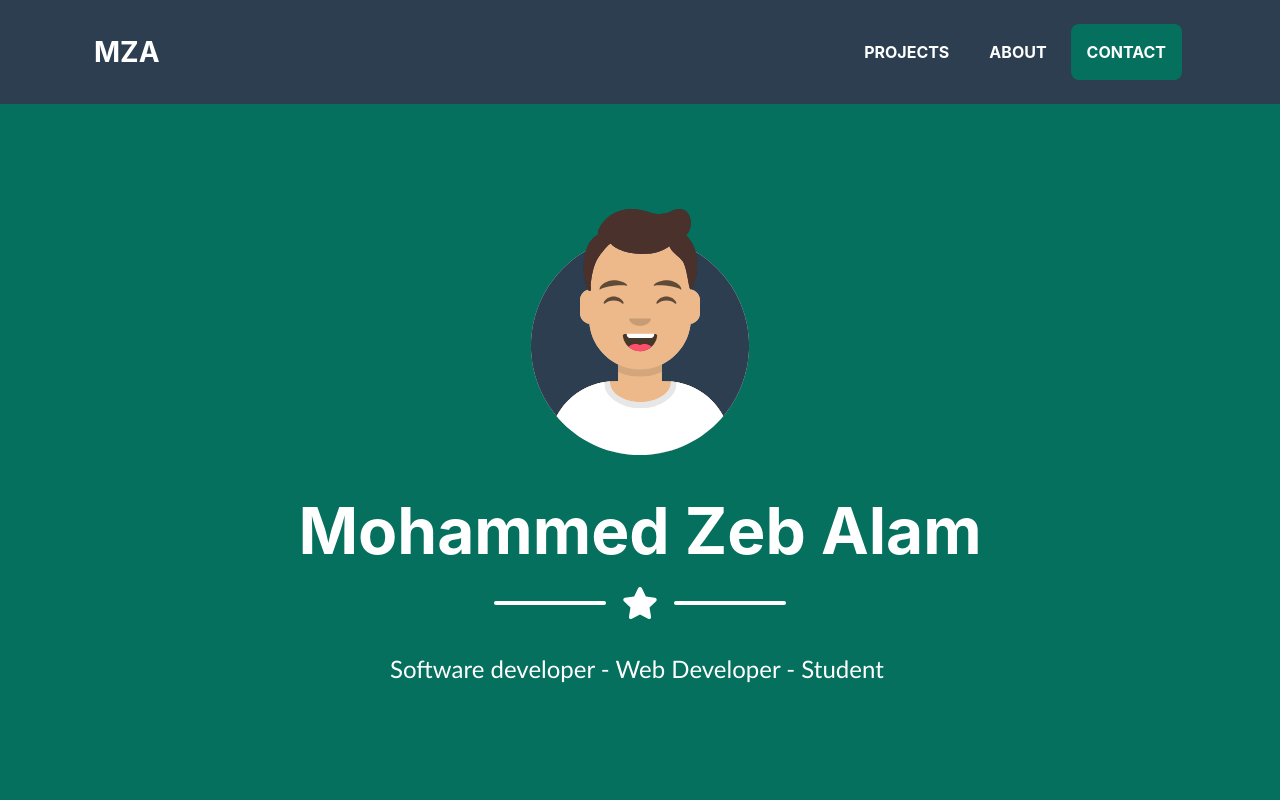
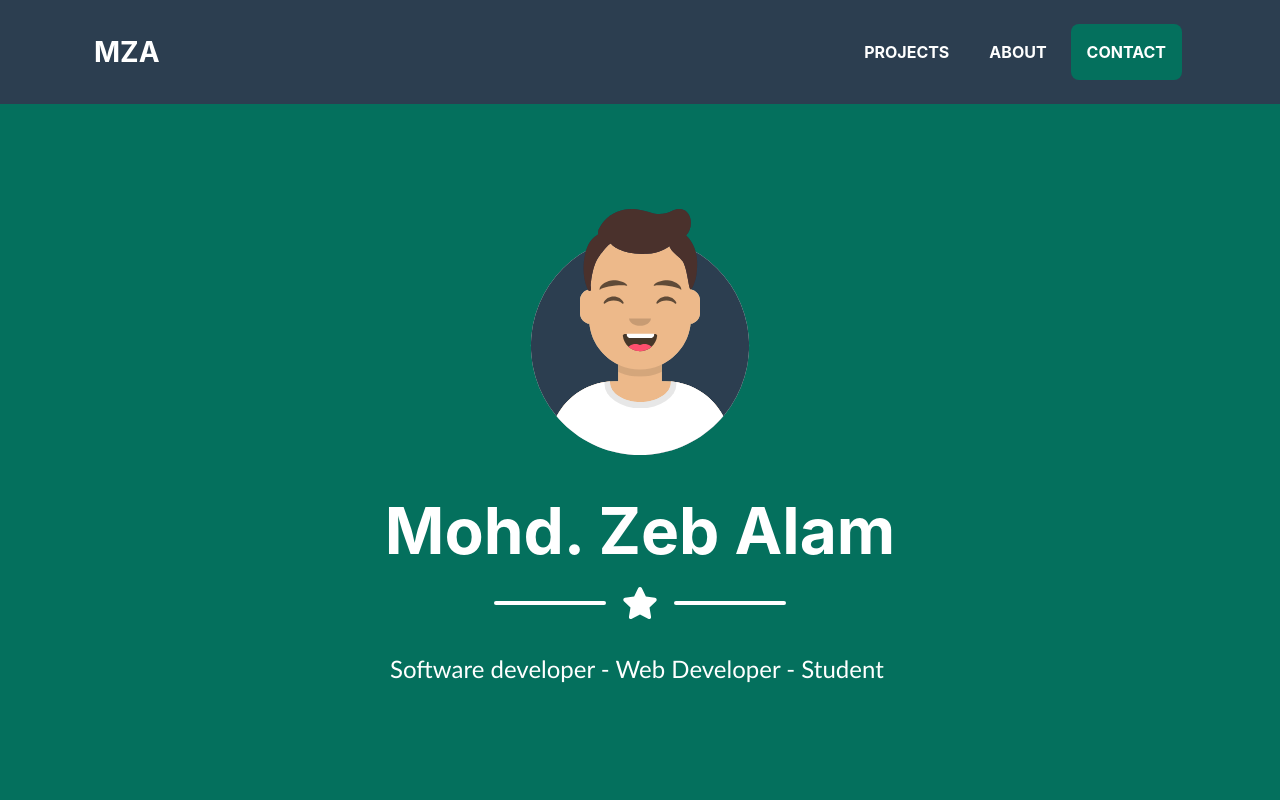
Before and after one commit to malabez/malabez.github.io, a plain HTML site: page index.html in a window 1280 px wide. Shown: the top 800 px of the page. Drawn offline with nearby package versions, Linux system fonts and the light colour scheme; a web font is replaced by a local one.

Commit message:
Update index.html

```diff
--- a/index.html
+++ b/index.html
@@ -32,7 +32,7 @@
             <div class="container d-flex align-items-center flex-column">
                 <!-- Masthead Avatar Image--><img class="masthead-avatar mb-5" src="assets/img/avataaars.svg" alt="">
                 <!-- Masthead Heading-->
-                <h1 class="masthead-heading mb-0">Mohammed Zeb Alam</h1>
+                <h1 class="masthead-heading mb-0">Mohd. Zeb Alam</h1>
                 <!-- Icon Divider-->
                 <div class="divider-custom divider-light">
                     <div class="divider-custom-line"></div>
```
